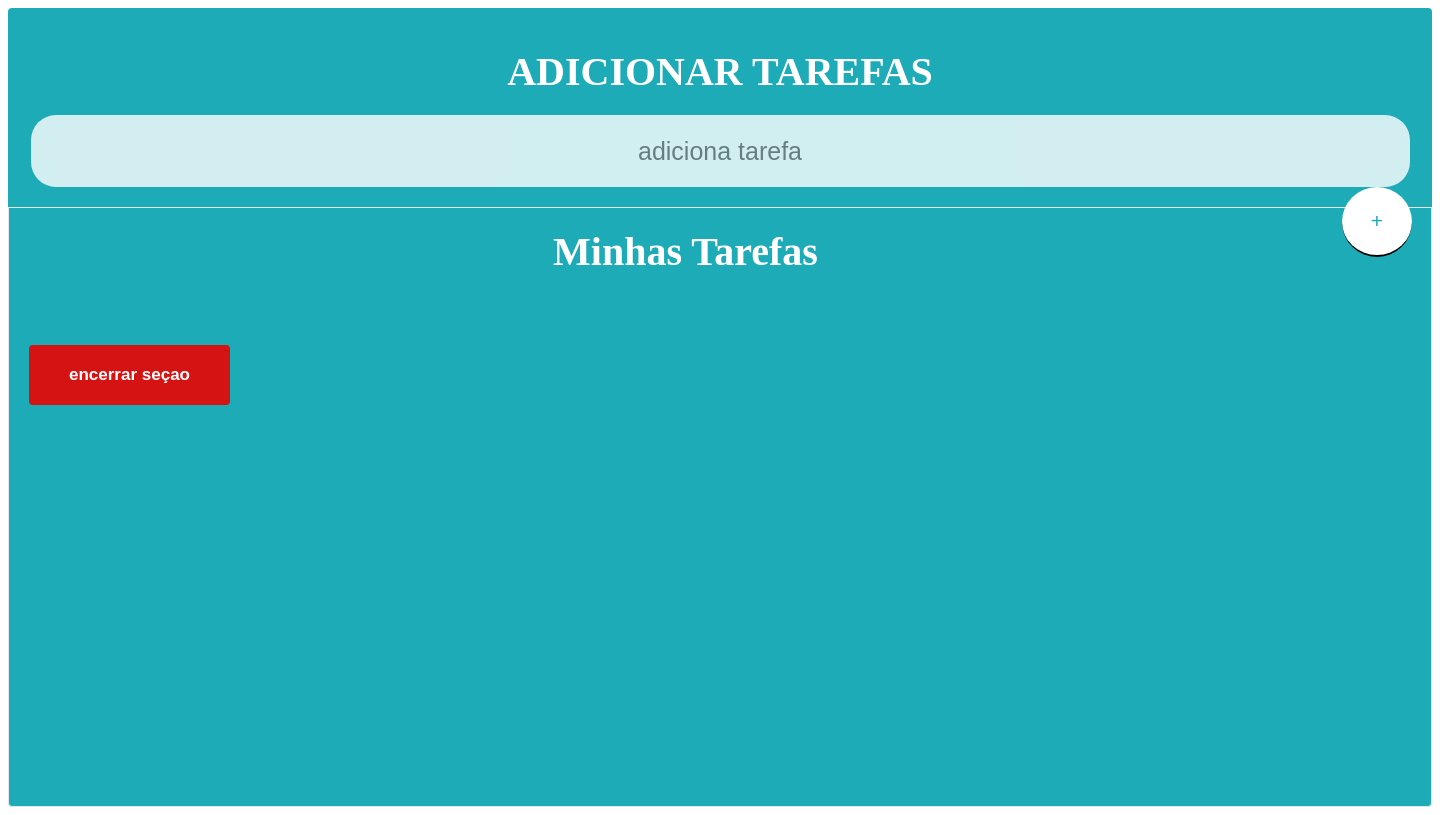
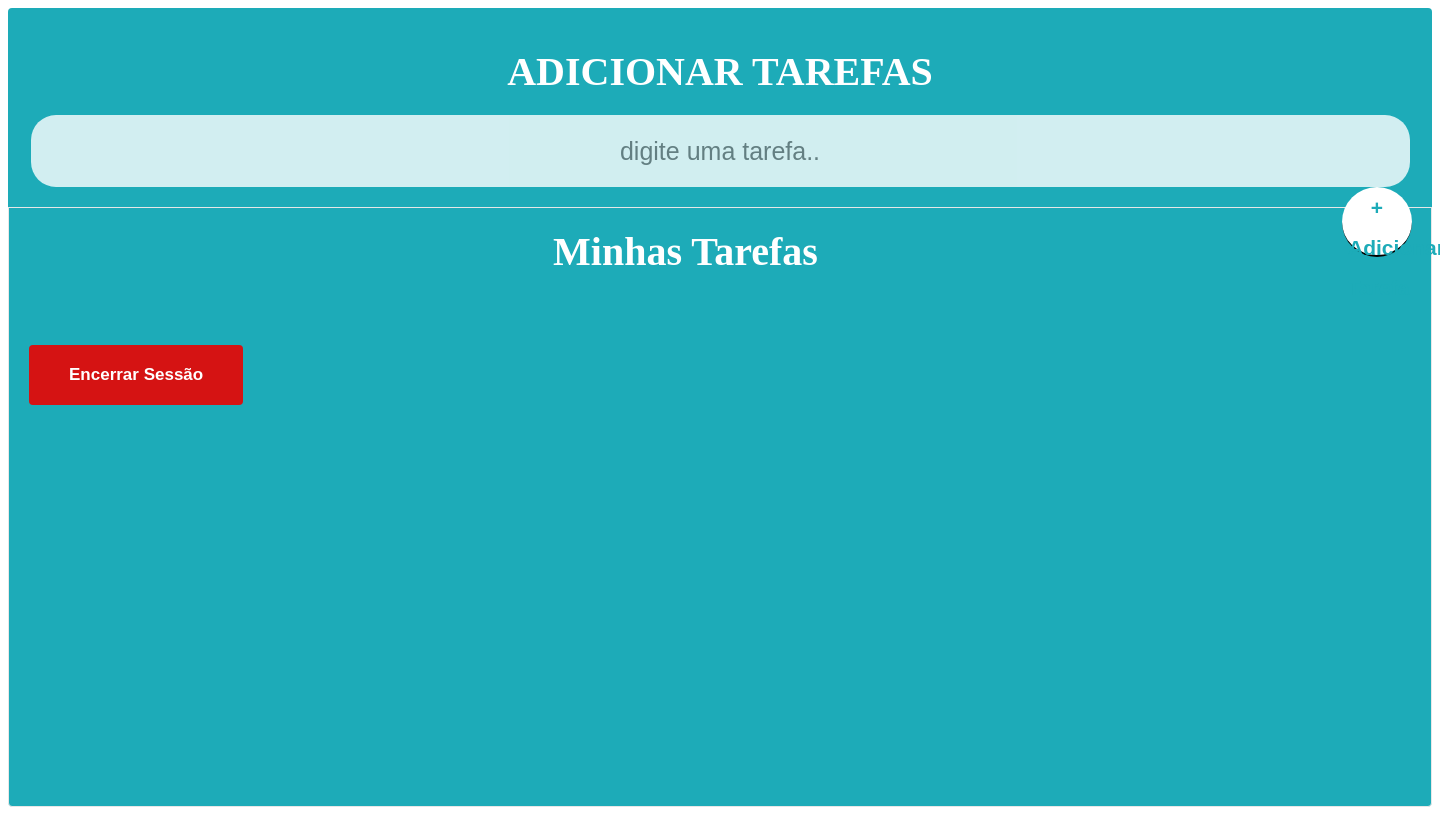
Before and after one commit to 6gusta/GERENCIADOR-DE-TAREFAS, a Flask app: page /tela-inicial in a window 1440 px wide. Run offline with Flask 3, Linux system fonts and the light colour scheme; data that the repository does not hold is empty.

Commit message:
Update tela-inicial.html

```diff
--- a/templates/tela-inicial.html
+++ b/templates/tela-inicial.html
@@ -4,32 +4,64 @@
 <head>
     <meta charset="UTF-8">
     <meta name="viewport" content="width=7, initial-scale=1.0">
-    <title>GERENCIADOR</title>
+    <title>GERENCIADOR DE TAREFAS </title>
+    <link rel="shortcut icon" href="{{ url_for('static', filename='imagem/tasks_113292 (1).png') }}">
     <link rel="stylesheet" href="{{ url_for('static', filename='styles/pag.css') }}">
     <script src="/static/JS/login.js"></script>
     <script src="/static/JS/tela-inicial.js"></script>
     <link rel="stylesheet" href="https://cdnjs.cloudflare.com/ajax/libs/font-awesome/6.0.0/css/all.min.css">
+    <link rel="shortcut icon" href="" type="image/x-icon">
+
+    <head>
+        <!-- Outras tags do cabeçalho aqui -->
+        <meta name="viewport" content="width=device-width, initial-scale=1">
+        <!-- Outras tags do cabeçalho aqui -->
+    </head>
+
 
 
 </head>
 <body>
         <header>
+        <label for="tafe">
             <h1> ADICIONAR TAREFAS</h1>
+        </label>
 
         <div class="entrada">
-         <input type="text" id="tafe"placeholder=" adiciona tarefa ">
-         <button class="add">+</button>
+            <input type="text" id="tafe" placeholder="digite uma tarefa..">
+            <button class="add">
+                <div class="circulo"><b>+</b></div> <!-- Círculo aqui -->
+                   <b>Adicionar Tarefa</b>
+            </button>
+        </div>
 
-     </div>
       </header>
+      <main>
           <div class="app">
             <h3>Minhas Tarefas</h3>
             <ul class="tarefas">
+                <!-- Adicione mais tarefas conforme necessário -->
+                {% for tarefa in tarefas %}
                     <li>
+                        <span id="tarefa-{{ tarefa['idtarefa'] }}">{{ tarefa['descricao'] }}</span>
+                        <button class="botao-editar" data-idtarefa="{{ tarefa['idtarefa'] }}" data-nome="{{ tarefa['descricao'] }}">Editar</button>
                     </li>
-             <!-- Outros itens da lista aqui -->
+                {% endfor %}
             </ul>
-         <button id="sair"><b>encerrar seçao</b> </button>
+            <button type="button" id="sair"><b>Encerrar Sessão</b></button>
+              </div>
+      </main>
+
+
+
+
+
+
+
+        </div>
+
+    </div>
+
     </div>
 </div>
 </body>
```
Lines whose indentation alone changed are shown as unchanged.
